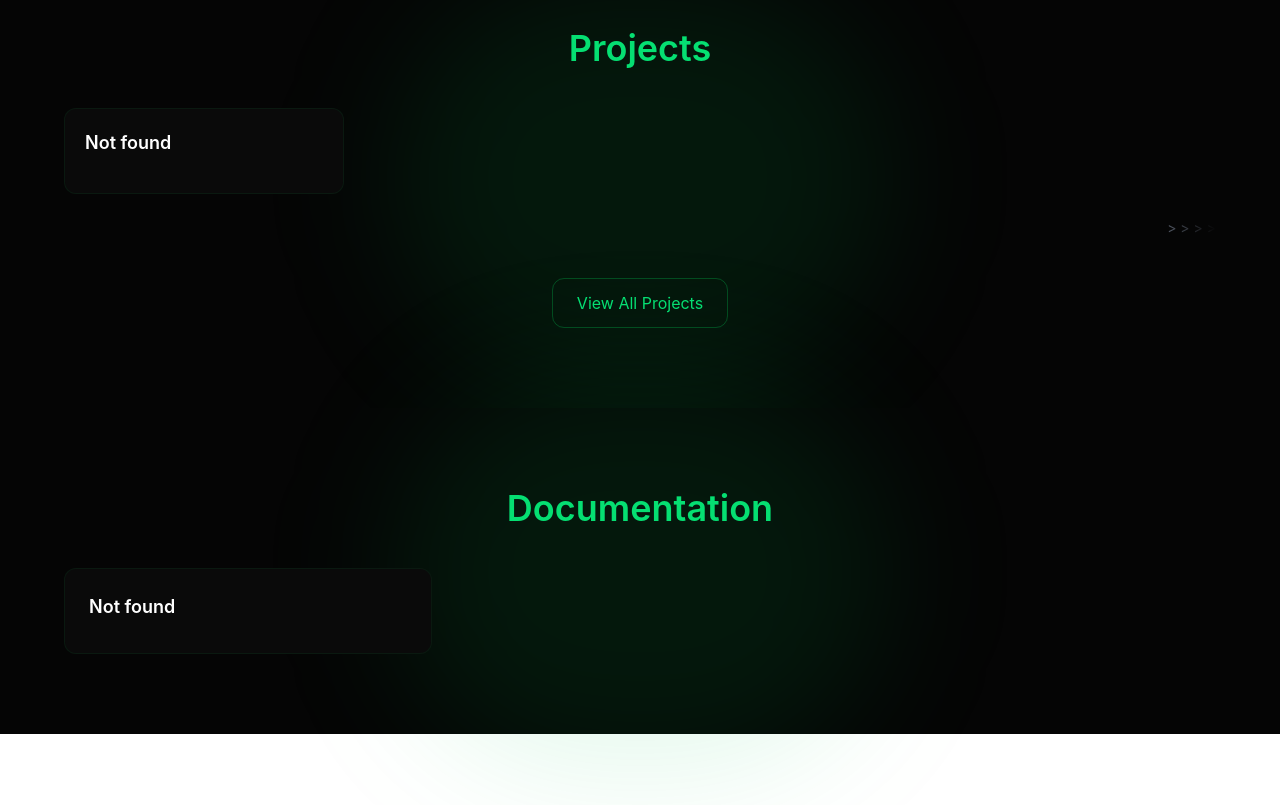
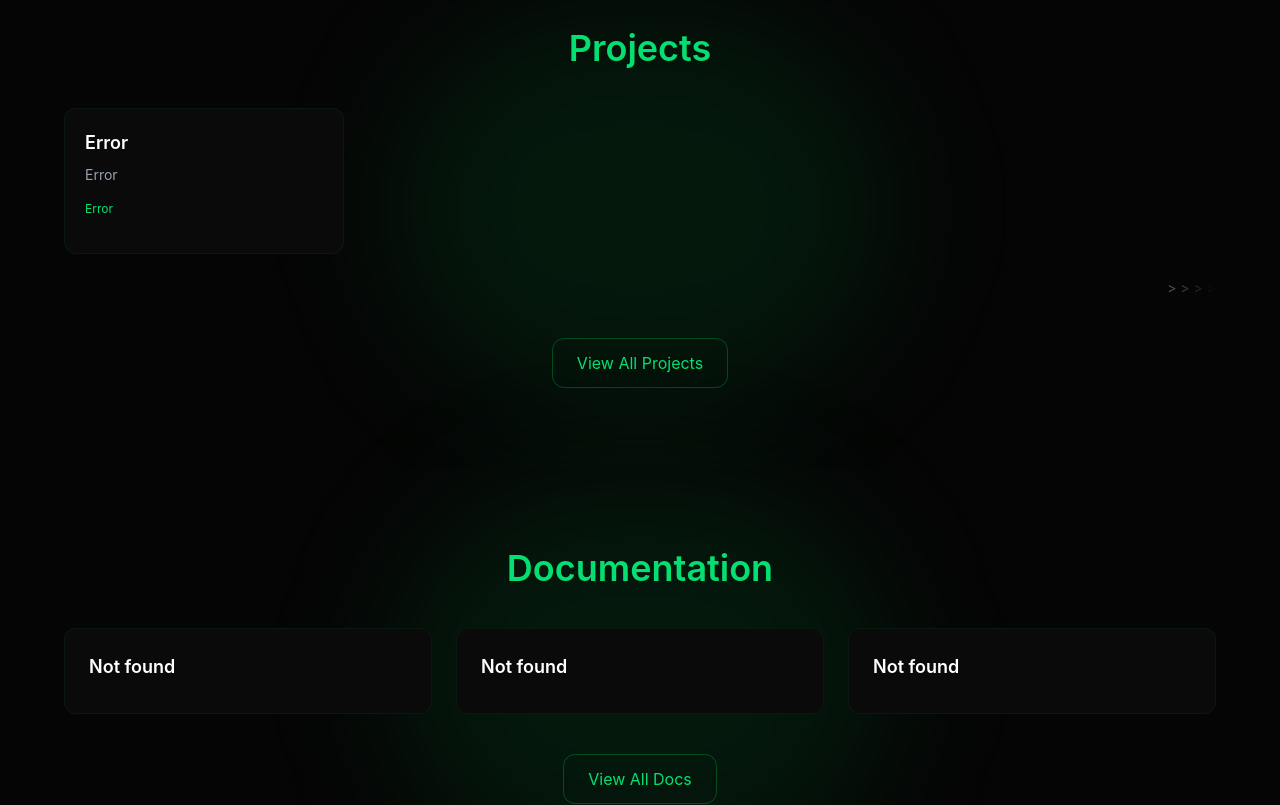
Before and after one commit to Sunildharajiya/sunildharajiya, a React (Vite) app: page /#about in a window 1280 px wide. Shown: the part 1880-2685 px from the top of the page. Built offline with nearby package versions, Linux system fonts and the light colour scheme.

Commit message:
projects and docs page err handling

```diff
--- a/src/Data/docs.js
+++ b/src/Data/docs.js
@@ -12,5 +12,14 @@
 export const docs = [
   {
     title:"Not found"
-  }
+  },
+    {
+    title:"Not found"
+  },
+    {
+    title:"Not found"
+  },
+  {
+    title:"Not found"
+  },
   ];
--- a/src/Data/projects.js
+++ b/src/Data/projects.js
@@ -10,8 +10,13 @@
   },
   */
 
-export const projects = [
-    {
-    title:"Not found"
+export const projects = [  {
+    id: 1,
+    title: "Error",
+    desc: "Error",
+    tech: ["Error"],
+    live: "",
+    github: "",
   },
+
   ];
```
